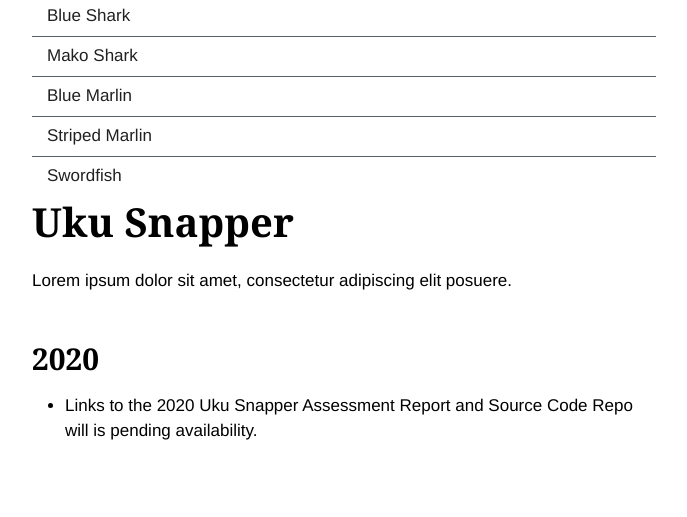
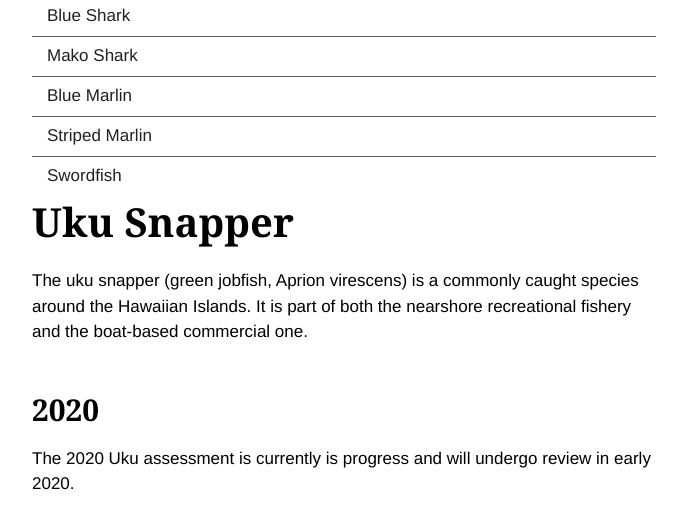
Before and after one commit to PIFSCstockassessments/PIFSCstockassessments.github.io, a Jekyll site: the page built from pifsc-sap-collections/_assessments/uku.md, in a window 1280 px wide and 900 px high, scrolled down 838 px, cut to the strip 58-575 px from the top of the window. Shown: the whole strip, without its empty margins (118-805 px from the left). Built offline with Jekyll 4.4.1, drawn with Linux system fonts in a browser that asks for light colours; some web fonts are replaced.

Commit message:
Uku assessment blurbs

```diff
--- a/pifsc-sap-collections/_assessments/uku.md
+++ b/pifsc-sap-collections/_assessments/uku.md
@@ -1,7 +1,8 @@
 ---
 title: Uku Snapper
 permalink: /assessments/uku/
-description: Lorem ipsum dolor sit amet, consectetur adipiscing elit posuere.
+description: |
+  The uku snapper (green jobfish, Aprion virescens) is a commonly caught species around the Hawaiian Islands. It is part of both the nearshore recreational fishery and the boat-based commercial one.
 
 subnav:
 - text: 2020
@@ -10,4 +11,6 @@ subnav:
 
 ## 2020
 
+The 2020 Uku assessment is currently is progress and will undergo review in early 2020.
+
 * Links to the 2020 Uku Snapper Assessment Report and Source Code Repo will is pending availability.
```
